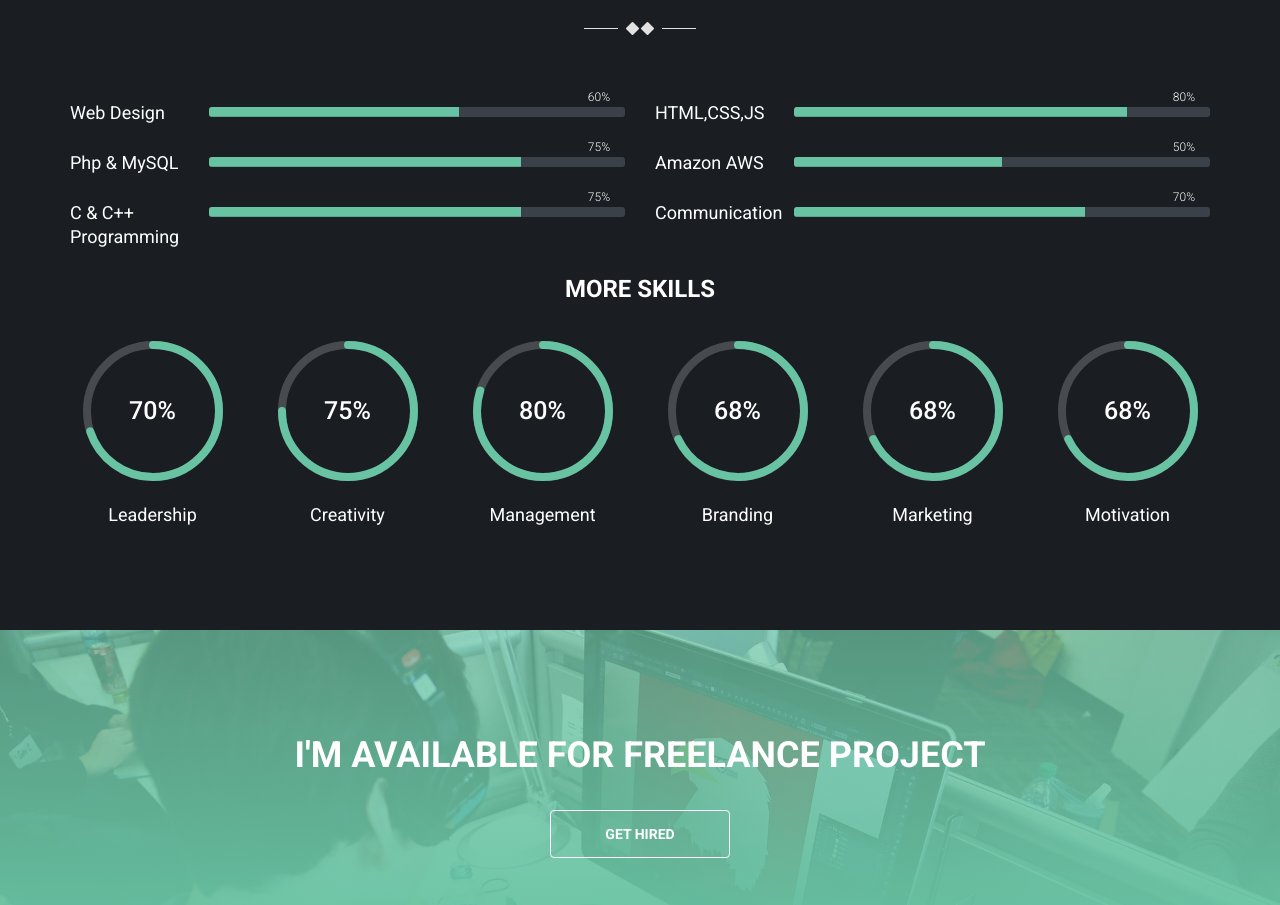
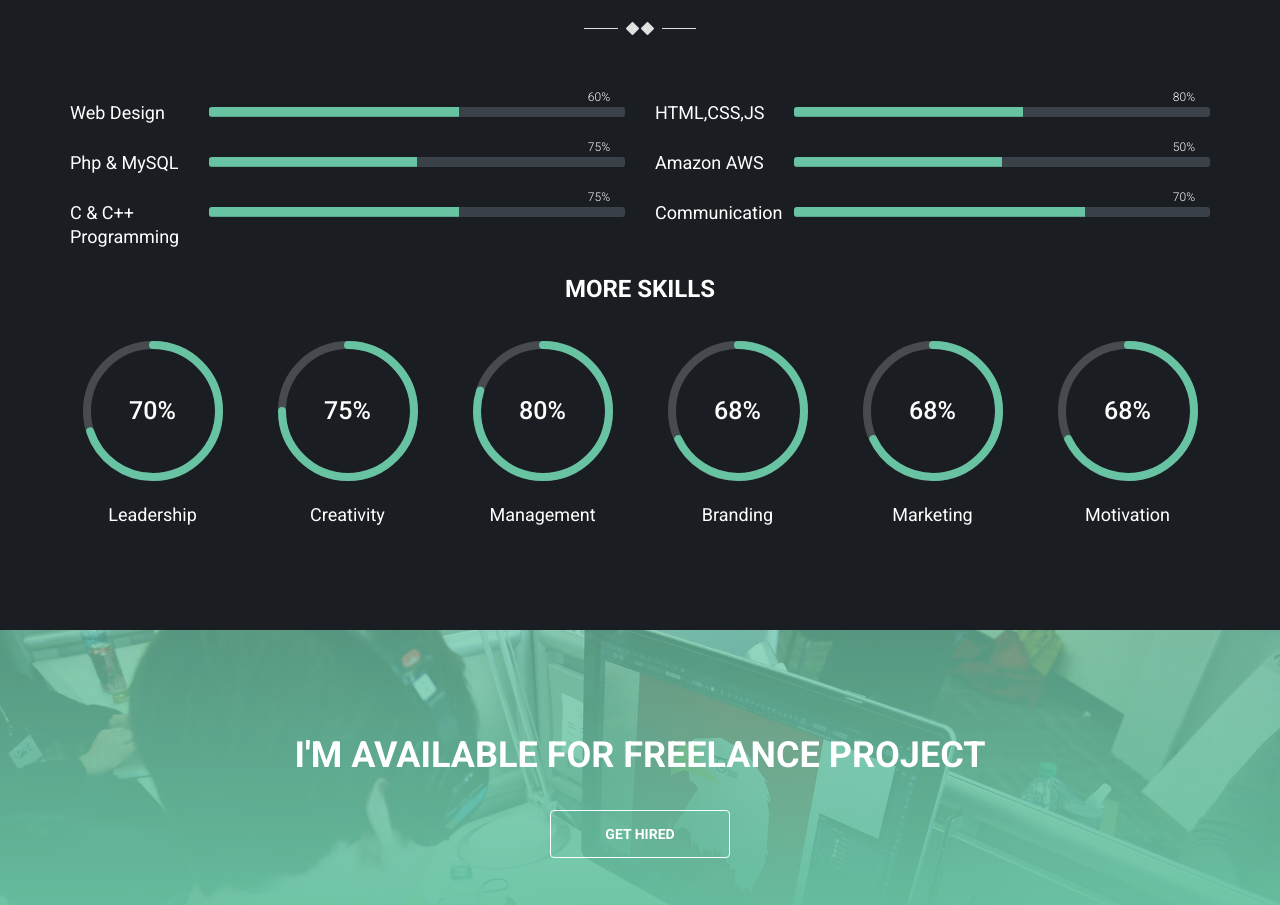
Before and after one commit to karthikeyandev/karthikeyandev.github.io, a plain HTML site: page index.html in a window 1280 px wide. Shown: the part 3518-4423 px from the top of the page. Drawn offline with Linux system fonts and the light colour scheme; some packages are replaced by stand-ins of ours; a script that the page names is missing.

Commit message:
Update index.html

```diff
--- a/index.html
+++ b/index.html
@@ -279,14 +279,14 @@
             <div class="skill-progress">
               <div class="skill-title"><h3>Php &amp; MySQL</h3></div>
               <div class="progress">
-                <div class="progress-bar six-sec-ease-in-out" role="progressbar" aria-valuenow="75" aria-valuemin="0" aria-valuemax="100" ><span>75%</span>
+                <div class="progress-bar six-sec-ease-in-out" role="progressbar" aria-valuenow="50" aria-valuemin="0" aria-valuemax="100" ><span>75%</span>
                 </div>
               </div><!-- /.progress -->
             </div><!-- /.skill-progress -->
             <div class="skill-progress">
               <div class="skill-title"><h3>C &amp; C++ Programming</h3></div>
               <div class="progress">
-                <div class="progress-bar six-sec-ease-in-out" role="progressbar" aria-valuenow="75" aria-valuemin="0" aria-valuemax="100" ><span>75%</span>
+                <div class="progress-bar six-sec-ease-in-out" role="progressbar" aria-valuenow="60" aria-valuemin="0" aria-valuemax="100" ><span>75%</span>
                 </div>
               </div><!-- /.progress -->
             </div><!-- /.skill-progress -->
@@ -296,7 +296,7 @@
             <div class="skill-progress">
               <div class="skill-title"><h3>HTML,CSS,JS</h3></div>
               <div class="progress">
-                <div class="progress-bar six-sec-ease-in-out" role="progressbar" aria-valuenow="80" aria-valuemin="0" aria-valuemax="100" ><span>80%</span>
+                <div class="progress-bar six-sec-ease-in-out" role="progressbar" aria-valuenow="55" aria-valuemin="0" aria-valuemax="100" ><span>80%</span>
                 </div>
               </div><!-- /.progress -->
             </div><!-- /.skill-progress -->
```
